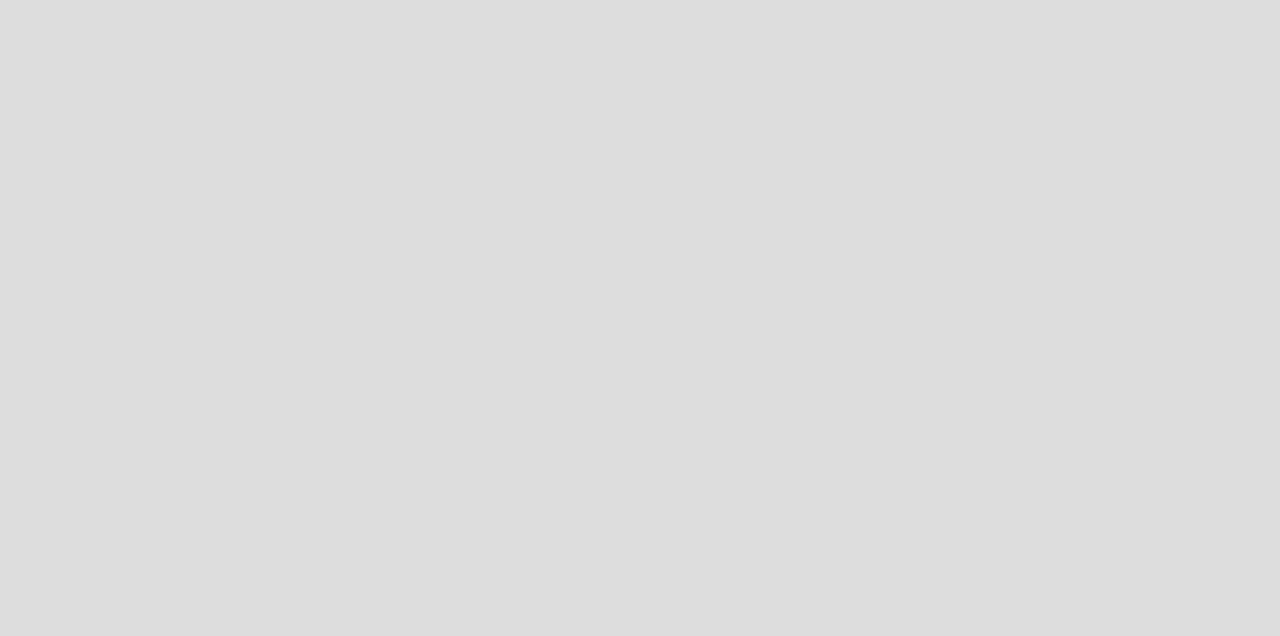
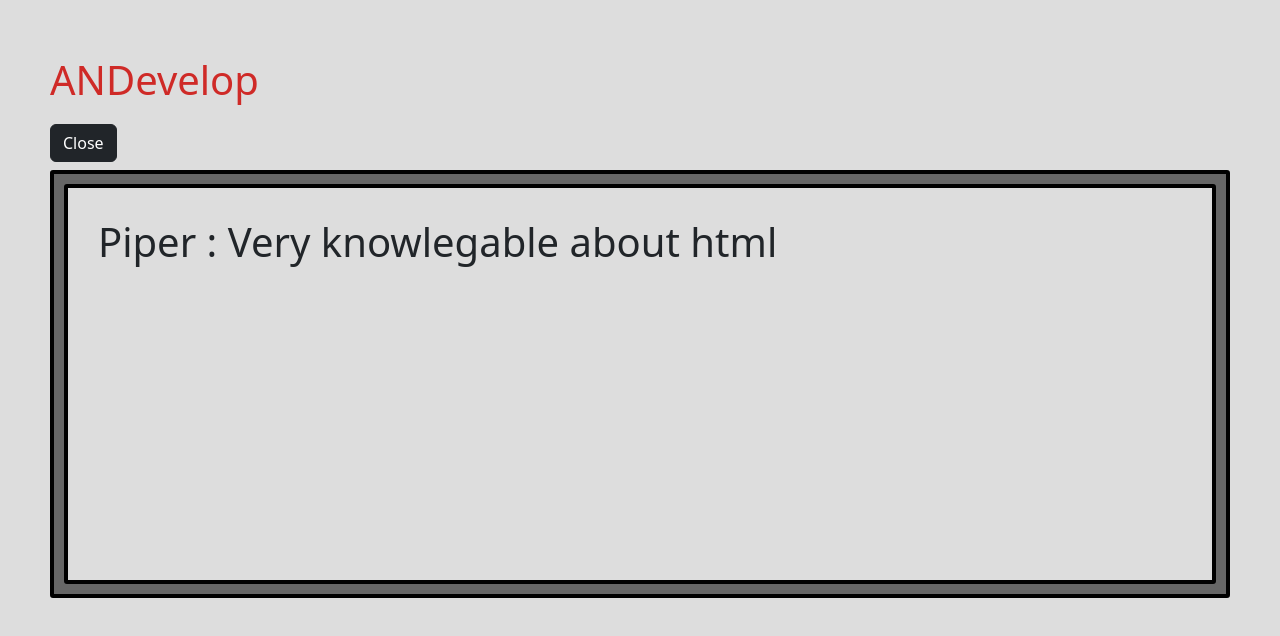
Before and after one commit to 1upskillsystems/ANDevelop, a React (Create React App) app in the folder client/: page /IndividualFeedback in a window 1280 px wide. Before the commit this address had no page. Shown: the top 636 px of the page. Built offline with nearby package versions, Linux system fonts and the light colour scheme.

Commit message:
review pages

```diff
--- a/client/src/App.js
+++ b/client/src/App.js
@@ -18,6 +18,7 @@ import CurrentProjects from "./components/currentProjects";
 import UserSearch from "./components/userSearch";
 import ReviewTool from "./components/reviewTool";
 import ProjectReview from "./components/reviewProject";
+import IndividualFeedback from "./components/individualFeedback";
 
 const App = () => {
   const loginContextValue = useUserContextValue();
@@ -51,6 +52,10 @@ const App = () => {
                 path="/ProjectReview"
                 element={<ProjectReview/>}
               ></Route>
+                <Route
+                path="/IndividualFeedback"
+                element={<IndividualFeedback/>}
+              ></Route>
               <Route
                 path="/choose-existing-template"
                 element={<TemplateSearch />}
--- /dev/null
+++ b/client/src/components/individualFeedback.js
@@ -0,0 +1,44 @@
+import React from "react";
+import { NavLink } from "react-router-dom";
+import Button from "react-bootstrap/Button";
+import PageContainer from "./PageContainer";
+
+const users = [
+    {
+      id: 1,
+      first_name: "Piper ",
+      last_name: "str",
+      clubs_house: "str",
+      individual_role: "str",
+      reviews: "Very knowlegable about html",
+      projects: [
+        { project_id: "int", role: "int" },
+        { project_id: "int", role: "int" },
+      ],
+    },
+    {
+      id: 2,
+      first_name: "Dave ",
+      last_name: "str",
+      clubs_house: "str",
+      individual_role: "str",
+      reviews:"great communicator",
+      projects: [
+        { project_id: "int", role: "int" },
+        { project_id: "int", role: "int" },
+      ],
+    },
+  ];
+
+
+function IndividualFeedback() {
+  return (
+    <PageContainer buttonText="Close" buttonTo="/">
+      <section>
+        <h1> {users[0].first_name}: {users[0].reviews} </h1>
+      </section>
+    </PageContainer>
+  );
+}
+
+export default IndividualFeedback;
--- a/client/src/components/reviewTool.js
+++ b/client/src/components/reviewTool.js
@@ -21,7 +21,7 @@ function ReviewTool() {
         <div className="menu-item">
           <PersonCheck size={90} />
           <Button variant="dark">
-            <NavLink className="nav-link" to="/">
+            <NavLink className="nav-link" to="/IndividualFeedback">
               Individual Feedback
             </NavLink>
           </Button>
--- a/client/src/components/userSearch.js
+++ b/client/src/components/userSearch.js
@@ -1,12 +1,16 @@
 import React from "react";
 import SearchBar from "./searchBar";
+import PageContainer from "./PageContainer";
 
 function UserSearch() {
   return (
-
+    <PageContainer buttonText="Close" buttonTo="/">
+    <section>
      <div classname='App'>
         <h1>User Search</h1>
        <SearchBar/>
      </div>
+     </section>
+     </PageContainer>
 )}
 export default UserSearch
```
